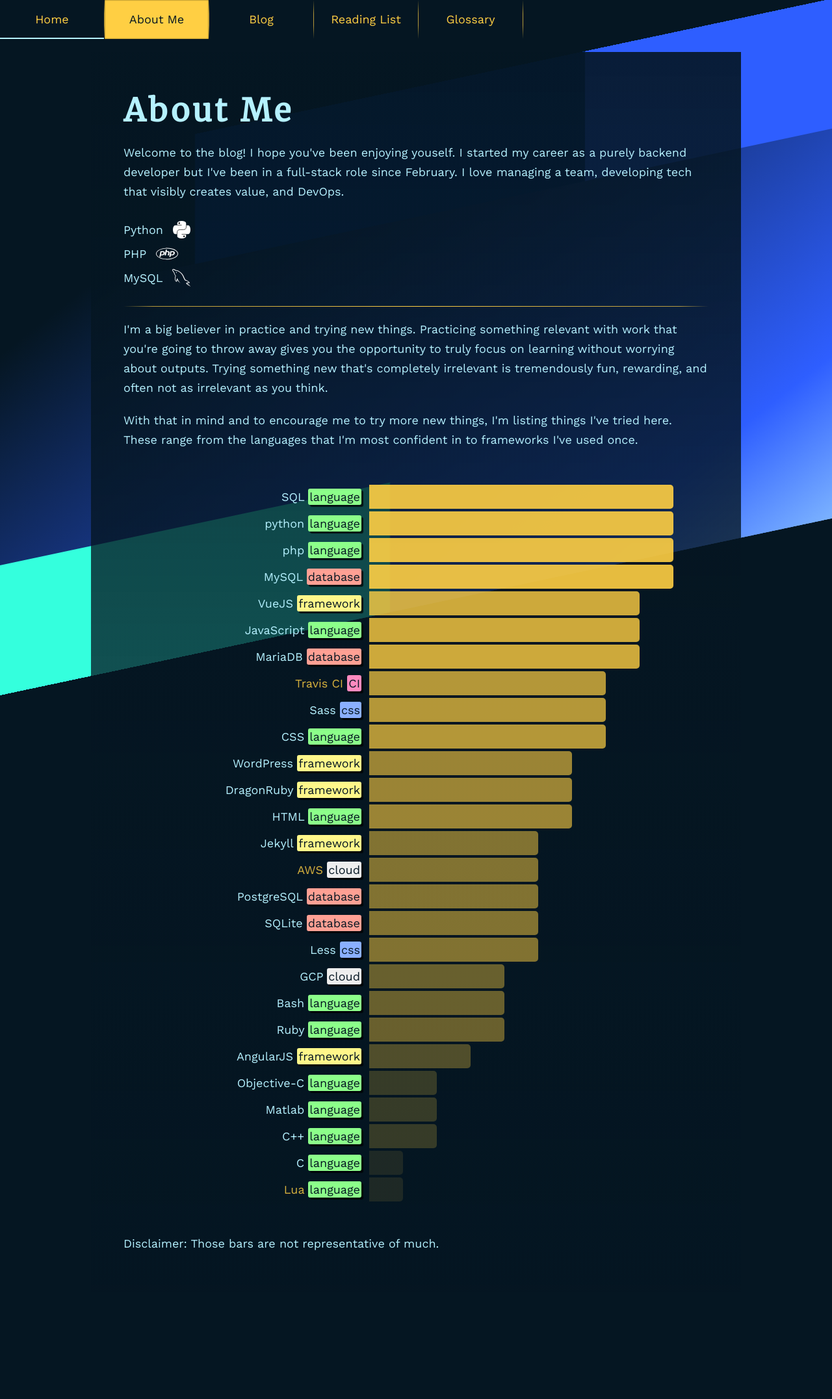
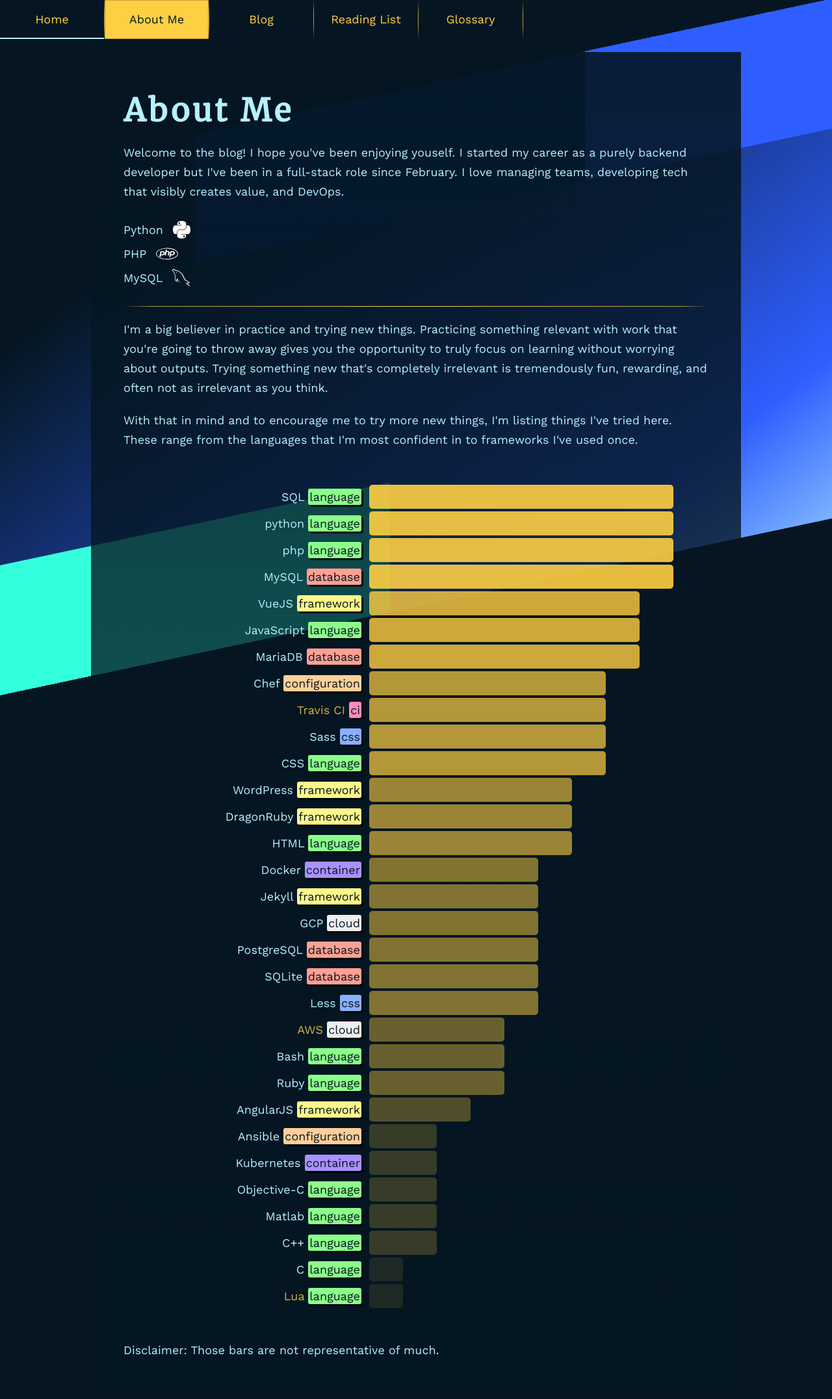
Before and after one commit to FleaRex/PersonalBlog, a Jekyll site: the page built from aboutMe.html, in a window 1280 px wide. Shown: the whole page at 65% size. Built offline with Jekyll 4.4.1, drawn with Linux system fonts in a browser that asks for light colours; before the commit the page ends 1989 px from its top, so only the background shows below that.

Commit message:
Final about me tweaks.

```diff
--- a/_data/tried.yml
+++ b/_data/tried.yml
@@ -88,12 +88,12 @@
   tags:
     - framework
 - name: AWS
-  confidence: 5
+  confidence: 4
   blog_post: 2018/10/14/newBlog.html
   tags:
     - cloud
 - name: GCP
-  confidence: 4
+  confidence: 5
   tags:
     - cloud
 - name: WordPress
@@ -108,4 +108,20 @@
   confidence: 7
   blog_post: 2018/10/14/newBlog.html
   tags:
-    - CI
+    - ci
+- name: Docker
+  confidence: 5
+  tags:
+    - container
+- name: Kubernetes
+  confidence: 2
+  tags:
+    - container
+- name: Ansible
+  confidence: 2
+  tags:
+    - configuration
+- name: Chef
+  confidence: 7
+  tags:
+    - configuration
--- a/_sass/aboutMe.scss
+++ b/_sass/aboutMe.scss
@@ -77,7 +77,9 @@
                   "framework": #fff78a,
                   "css": #8aafff,
                   "cloud": #EEE,
-                  "CI": #ff8abf
+                  "ci": #ff8abf,
+                  "container": #a991ff,
+                  "configuration": #ffcf99
                 );
 
                 @each $tag, $colour in $tags {
@@ -103,7 +105,7 @@
                 bottom: 0;
                 width: 100%/9  * $i;
                 background-color: rgba($accent-color, 0.1 * $i);
-                border-radius: 0 5px 5px 0;
+                border-radius: 5px;
               }
             }
           }
--- a/aboutMe.html
+++ b/aboutMe.html
@@ -6,7 +6,7 @@
 <div class="about-me">
   <h1>About Me</h1>
 
-  <p>Welcome to the blog! I hope you've been enjoying youself. I started my career as a purely backend developer but I've been in a full-stack role since February. I love managing a team, developing tech that visibly creates value, and DevOps.</p>
+  <p>Welcome to the blog! I hope you've been enjoying youself. I started my career as a purely backend developer but I've been in a full-stack role since February. I love managing teams, developing tech that visibly creates value, and DevOps.</p>
 
   <ul class="about-me--list">
     <li class="about-me--list--item">Python<img src="assets/images/icons/python.svg" alt="Github logo"></li>
```
